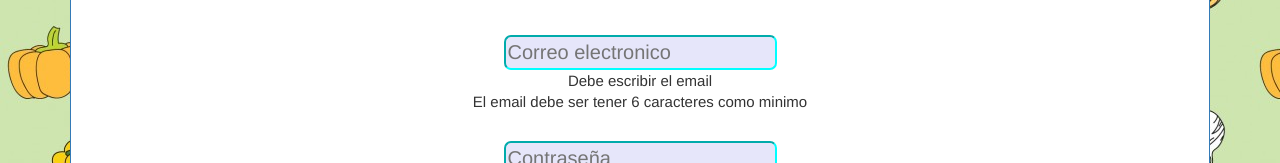
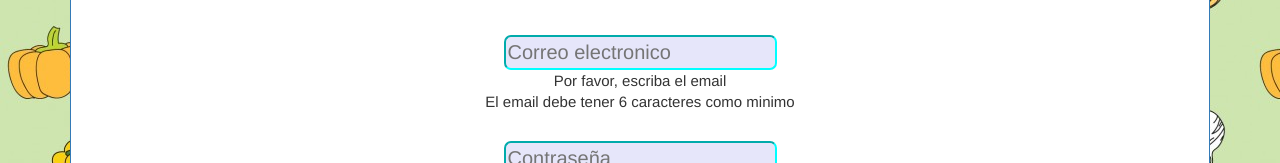
Before and after one commit to wilfrid33/Angular-Proyecto-integrador-2, an Angular app: page /clients in a window 1280 px wide. Shown: the part 201-364 px from the top of the page. Built offline with nearby package versions, Linux system fonts and the light colour scheme.

Commit message:
Pruebas 03

```diff
--- a/src/app/clients/client.component.html
+++ b/src/app/clients/client.component.html
@@ -9,10 +9,10 @@
 
            <div class="text-center" ><input #email="ngModel" id="email" style="border-color:cyan;border-radius:7px; background-color:lavender" type="text" placeholder="Correo electronico" [(ngModel)]='clients.Email' > </div>
            <div class="text-center" style="font-size:15px" >
-            Debe escribir el email
+            Por favor, escriba el email
           </div>
           <div class="text-center" style="font-size:15px" >
-            El email debe ser tener 6 caracteres como minimo
+            El email debe tener 6 caracteres como minimo
           </div>
            <br>
            <div class="text-center" ><input style="border-color:cyan;border-radius:7px ; background-color:lavender" type="text" placeholder="Contraseña" [(ngModel)]='clients.Password'  > </div>
```
